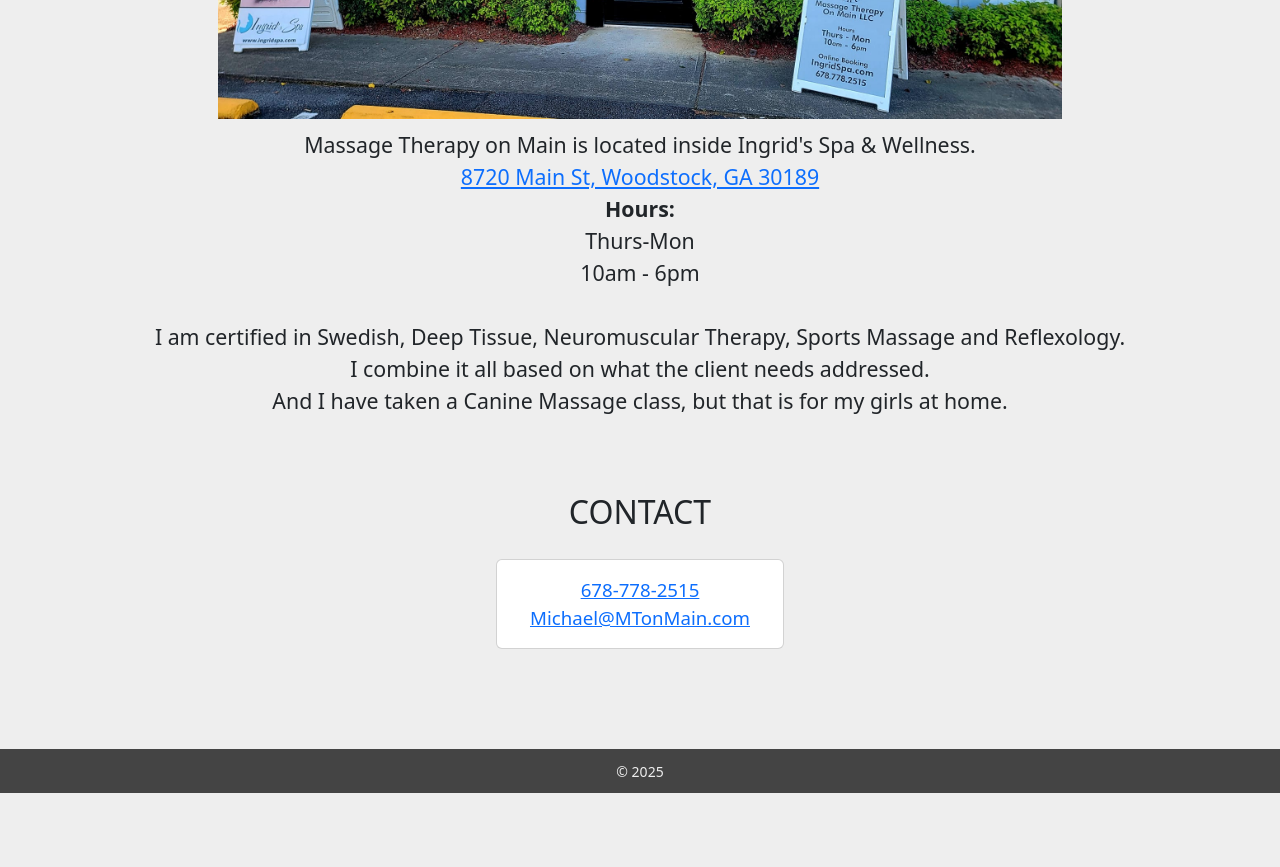
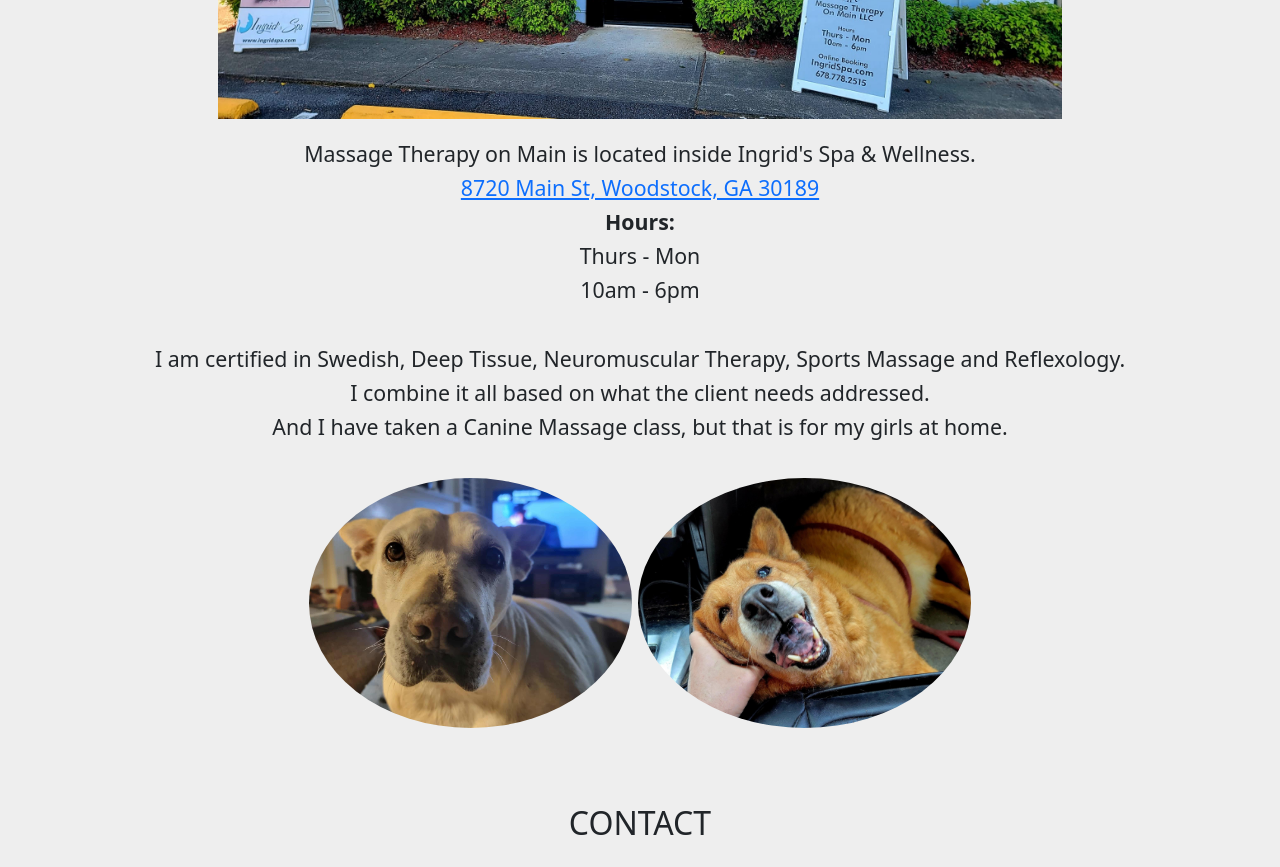
Before and after one commit to katjones23/massage-on-main, a plain HTML site: page index.html in a window 1280 px wide. Shown: the part 2000-2867 px from the top of the page. Before the commit the page ends 2793 px from the top, so only its background shows below. Drawn offline with nearby package versions, Linux system fonts and the light colour scheme; a script that the page names is missing.

Commit message:
cosmetic changes, dog photos

```diff
--- a/assets/style.css
+++ b/assets/style.css
@@ -43,6 +43,7 @@ html {
 .outsideImg {
   padding: 10px;
   max-height: 500px !important;
+  margin-bottom: .5em;
 }
 
 .about,
@@ -79,6 +80,12 @@ footer {
 
 .about-text {
   font-size: 16pt;
+  line-height: 1.6;
+}
+
+.dogImg {
+  border-radius: 50%;
+  max-height: 250px;
 }
 
 @media screen and (max-width: 768px) {
--- a/index.html
+++ b/index.html
@@ -76,7 +76,7 @@
                         <br>
                         <b>Hours:</b>
                         <br>
-                        Thurs-Mon
+                        Thurs - Mon
                         <br>
                         10am - 6pm
                         <br><br>
@@ -85,6 +85,9 @@
                         I combine it all based on what the client needs addressed.
                         <br>
                         And I have taken a Canine Massage class, but that is for my girls at home.
+                        <br><br>
+                        <img src="./assets/images/elle.jpg" class="dogImg" alt="Image of a dog named Elle">
+                        <img src="./assets/images/zaney2.jpg" class="dogImg" alt="Image of a dog named Zaney">
                     </p>
                 </main>
             </div>
@@ -96,7 +99,7 @@
             <h2 class="col-md-10 contactHeader" id="contactSec">CONTACT</h2>
             <section class="contact">
                 <div class="row justify-content-center">
-                    <div class="card" style="width: 18rem;">
+                    <div class="card" style="width: 20rem;">
                         <div class="card-body justify-content-center">
                             <p class="card-text cardTextCss">
                                 <a href="tel:+16787782515">678-778-2515</a>
@@ -122,12 +125,8 @@
     <script src="https://stackpath.bootstrapcdn.com/bootstrap/4.4.1/js/bootstrap.min.js"
         integrity="sha384-wfSDF2E50Y2D1uUdj0O3uMBJnjuUD4Ih7YwaYd1iqfktj0Uod8GCExl3Og8ifwB6"
         crossorigin="anonymous"></script>
-
-    <!-- bootstrap -->
-    <!-- Font Awesome js -->
-    <!-- <script src="https://kit.fontawesome.com/c434180c99.js" crossorigin="anonymous"></script> -->
-
     <!-- custom js -->
     <script src="assets/script.js"></script>
 </body>
+
 </html>
```
Also changed, not shown: assets/images/elle.jpg (added), assets/images/zaney.jpg (added), assets/images/zaney2.jpg (added).
